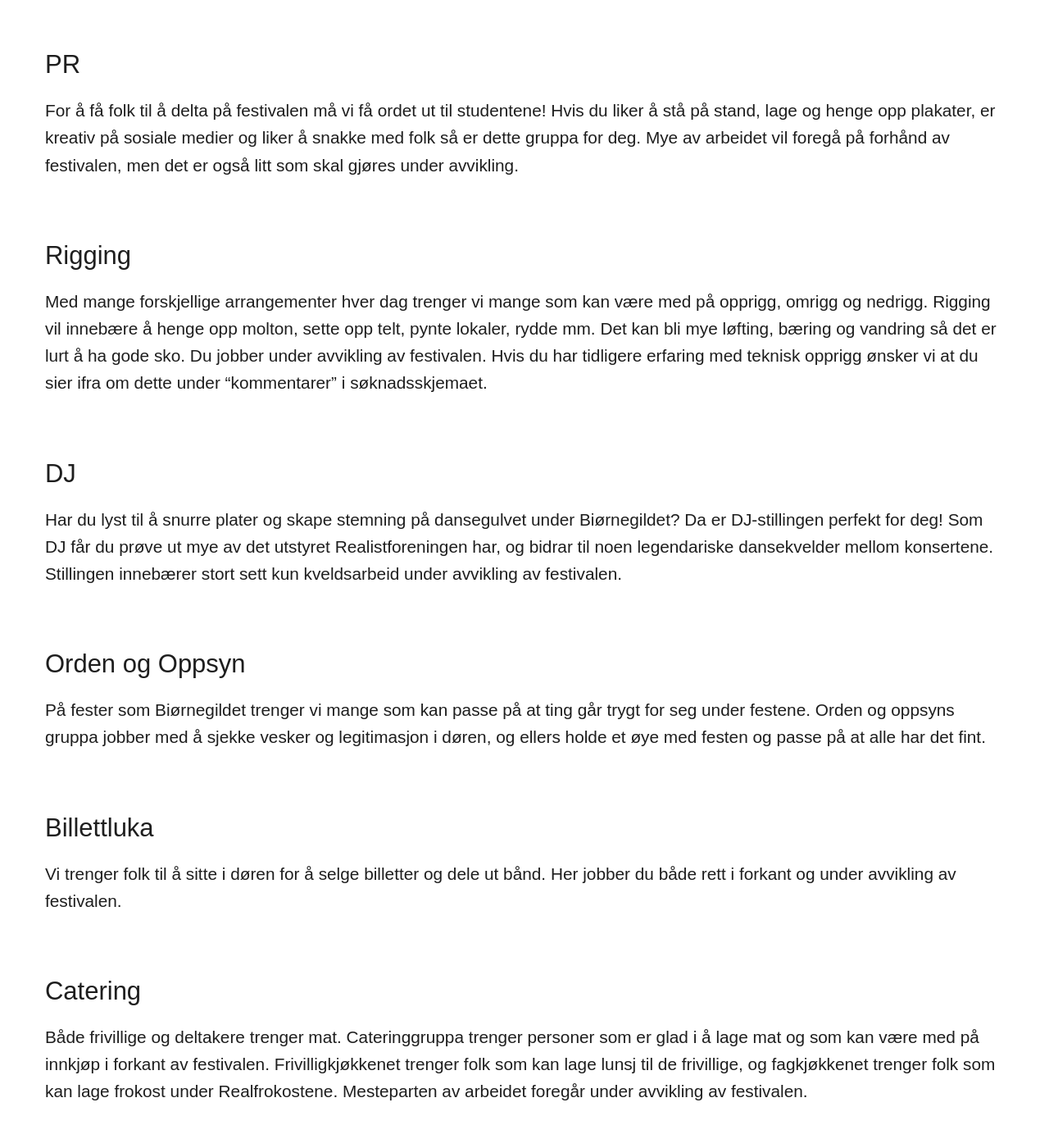
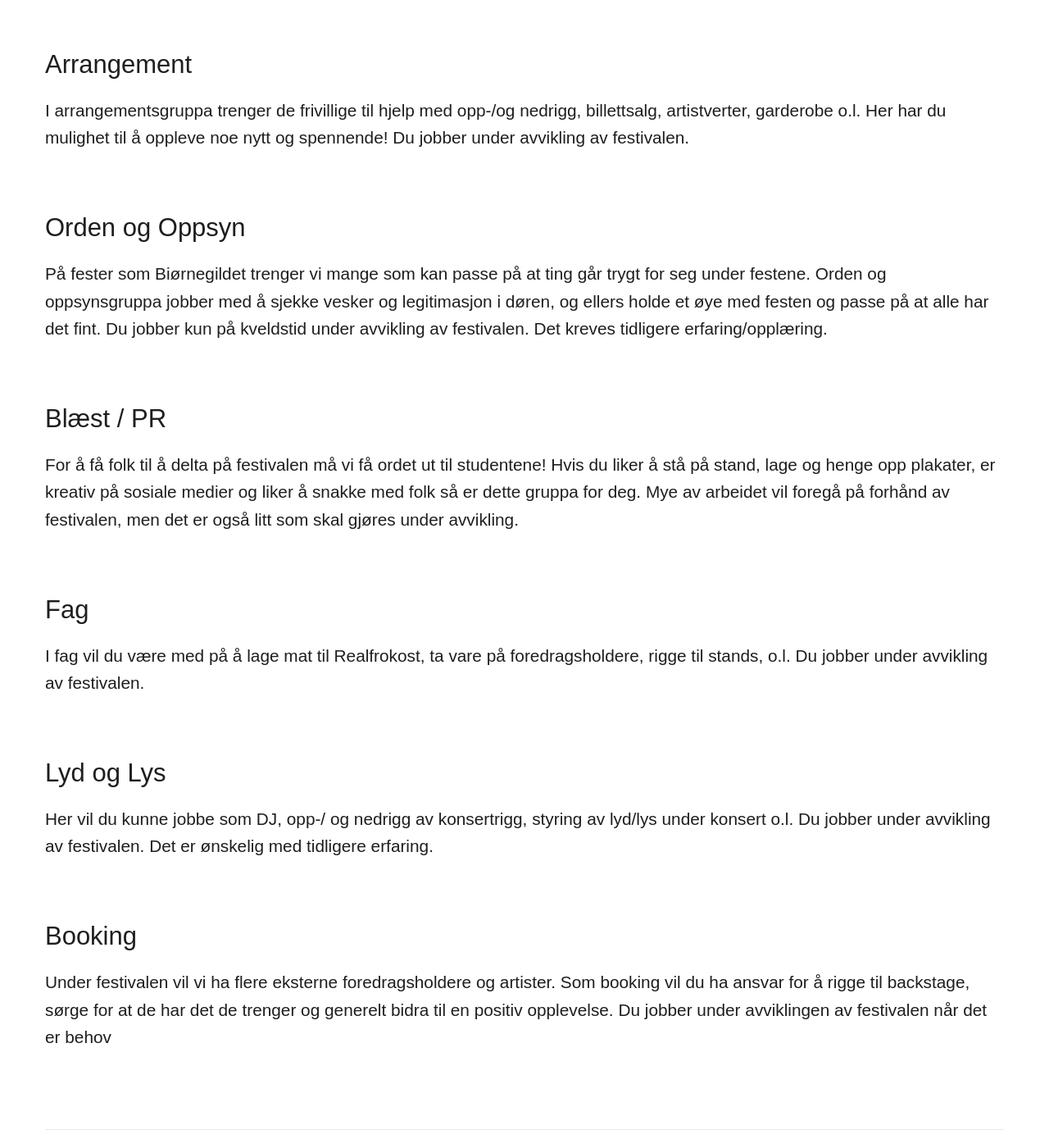
Before and after one commit to Biornegildet/biornegildet.github.io, a Jekyll site: the page built from _pages/frivillig.md, in a window 1280 px wide and 1400 px high, scrolled down 1652 px. Shown: the whole window at 82% size. Built offline with Jekyll 4.4.1, drawn with Linux system fonts in a browser that asks for light colours; comment, search, counter and statistics services are not loaded; some of the changed text lies outside the part shown.

Commit message:
Oppdatert tekst for frivillig

```diff
--- a/_pages/frivillig.md
+++ b/_pages/frivillig.md
@@ -34,64 +34,61 @@ Det varierer hvor mye man jobber i de forskjellige jobbene men som hovedregel ka
 
 ### Bar
 
-De som jobber i bar har ansvaret for å tappe øl, selge brus og andre forfriskninger. Her kan det både være perioder med høyt og lavt tempo så det er viktig at du har godt humør, er tålmodig og liker det litt hektisk. Du jobber kun på kveldstid under avvikling av festivalen.
+De som jobber i bar har ansvaret for å tappe øl, selge brus og andre forfriskninger. Her kan det både være perioder med høyt og lavt tempo, så det er viktig at du har godt humør, er tålmodig og liker det litt hektisk. Du jobber kun på kveldstid under avvikling av festivalen.
 
 <br>
 
 ### Kafé
 
-I kafeen serverer du kaffe og baffler til studentene på dagtid. Som barista vil du få opplæring i bruk av espressomaskin og kunsten i å steke den perfekte baffel. Du jobber kun dagtid under avvikling av festivalen, et skift varer 2 timer.
+I kafeen serverer du kaffe og bafler til studentene på dagtid. Som barista vil du få opplæring i bruk av espressomaskin og kunsten i å steke den perfekte baffel. Du jobber kun dagtid under avvikling av festivalen.
 
 <br>
 
-### PR
+### Arrangement
+
+I arrangementsgruppa trenger de frivillige til hjelp med opp-/og nedrigg, billettsalg, artistverter, garderobe o.l. Her har du mulighet til å oppleve noe nytt og spennende! Du jobber under avvikling av festivalen.
+
+<br>
+
+### Orden og Oppsyn
+
+På fester som Biørnegildet trenger vi mange som kan passe på at ting går trygt for seg under festene. Orden og oppsynsgruppa jobber med å sjekke vesker og legitimasjon i døren, og ellers holde et øye med festen og passe på at alle har det fint. Du jobber kun på kveldstid under avvikling av festivalen.
+Det kreves tidligere erfaring/opplæring.
+
+<br>
+
+### Blæst / PR
 
 For å få folk til å delta på festivalen må vi få ordet ut til studentene! Hvis du liker å stå på stand, lage og henge opp plakater, er kreativ på sosiale medier og liker å snakke med folk så er dette gruppa for deg. Mye av arbeidet vil foregå på forhånd av festivalen, men det er også litt som skal gjøres under avvikling.
 
 <br>
 
-### Rigging
+### Fag
 
-Med mange forskjellige arrangementer hver dag trenger vi mange som kan være med på opprigg, omrigg og nedrigg. Rigging vil innebære å henge opp molton, sette opp telt, pynte lokaler, rydde mm. Det kan bli mye løfting, bæring og vandring så det er lurt å ha gode sko. Du jobber under avvikling av festivalen. Hvis du har tidligere erfaring med teknisk opprigg ønsker vi at du sier ifra om dette under “kommentarer” i søknadsskjemaet.
+I fag vil du være med på å lage mat til Realfrokost, ta vare på foredragsholdere, rigge til stands, o.l. Du jobber under avvikling av festivalen.
 
 <br>
 
-### DJ
+### Lyd og Lys
 
-Har du lyst til å snurre plater og skape stemning på dansegulvet under Biørnegildet? Da er DJ-stillingen perfekt for deg! Som DJ får du prøve ut mye av det utstyret Realistforeningen har, og bidrar til noen legendariske dansekvelder mellom konsertene. Stillingen innebærer stort sett kun kveldsarbeid under avvikling av festivalen.
+Her vil du kunne jobbe som DJ, opp-/ og nedrigg av konsertrigg, styring av lyd/lys under konsert o.l. Du jobber under avvikling av festivalen.
+Det er ønskelig med tidligere erfaring.
 
 <br>
 
-### Orden og Oppsyn
+### Booking
 
-På fester som Biørnegildet trenger vi mange som kan passe på at ting går trygt for seg under festene. Orden og oppsyns gruppa jobber med å sjekke vesker og legitimasjon i døren, og ellers holde et øye med festen og passe på at alle har det fint.
+Under festivalen vil vi ha flere eksterne foredragsholdere og artister. Som booking vil du ha ansvar for å rigge til backstage, sørge for at de har det de trenger og generelt bidra til en positiv opplevelse. Du jobber under avviklingen av festivalen når det er behov
 
 <br>
 
-### Billettluka
-
-Vi trenger folk til å sitte i døren for å selge billetter og dele ut bånd. Her jobber du både rett i forkant og under avvikling av festivalen.
-
-<br>
-
-### Catering
-
-Både frivillige og deltakere trenger mat. Cateringgruppa trenger personer som er glad i å lage mat og som kan være med på innkjøp i forkant av festivalen. Frivilligkjøkkenet trenger folk som kan lage lunsj til de frivillige, og fagkjøkkenet trenger folk som kan lage frokost under Realfrokostene. Mesteparten av arbeidet foregår under avvikling av festivalen.
-
-<br>
-
-### Arrangement
-
-I arrangementsgruppa trenger de frivillige i form av konferansier, artistverter, garderobeansvarlig, popcorn-selger o.l. Her har du mulighet til å oppleve noe nytt og spennende!
-
-<br>
 <hr>
 
 Alle kan ønske seg jobber, og de fleste får oppfylt ønsket sitt. Men – vi kan dessverre ikke garantere at alle får jobbe med akkurat det de ønsker eller akkurat de dagene de har lyst.
 
 <hr>
 
-Har du spørsmål eller ønsker mer informasjon kan du henvende deg til Frivilligansvarlig Nathaniel på nathafjell@gmail.com
+Har du spørsmål eller ønsker mer informasjon kan du henvende deg til Frivilligansvarlig Nathaniel på [nathafjell@gmail.com](mailto:nathafjell@gmail.com)
 
 <div id="skjema" class="v-pad-bottom"></div>
 
```
